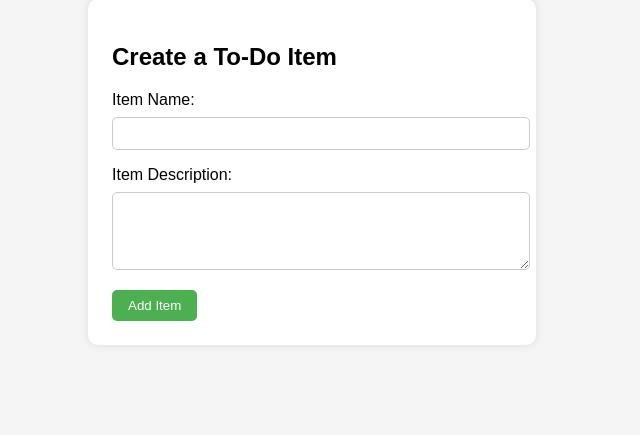
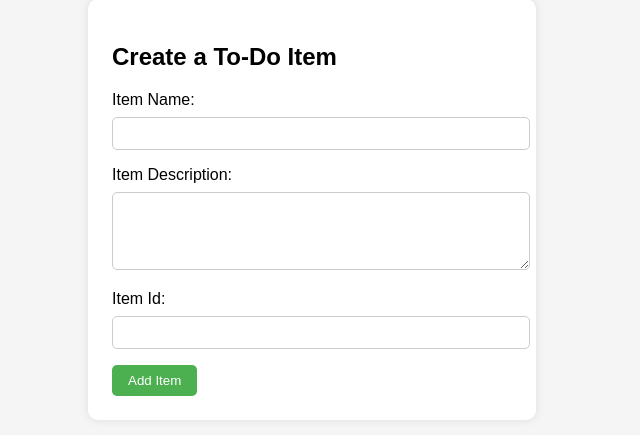
Before and after one commit to darshil-nakrani/git-assignment, a Flask app: template task2/frontend/templates/todo.html in a window 1280 px wide. Shown: the part 41-476 px from the top of the page, without its empty margins (328-968 px from the left). Run offline with Flask 3, Linux system fonts and the light colour scheme; the template is opened without the code that fills it, so the values that code supplies are empty.

Commit message:
Add Item ID field

```diff
--- a/task2/frontend/templates/todo.html
+++ b/task2/frontend/templates/todo.html
@@ -47,6 +47,9 @@
       <label for="itemDescription">Item Description:</label>
       <textarea id="itemDescription" name="itemDescription" rows="4" required></textarea>
 
+      <label for="itemId">Item Id:</label>
+      <input type="text" id="itemId" name="itemId" required>
+
       <button type="submit">Add Item</button>
     </form>
   </div>
```
